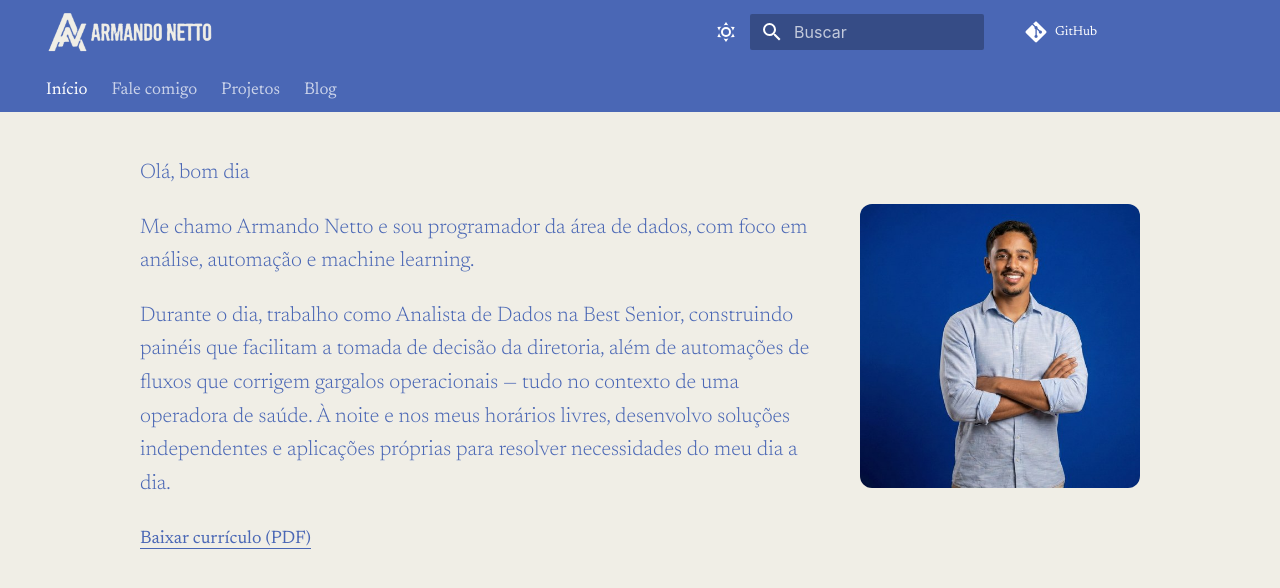
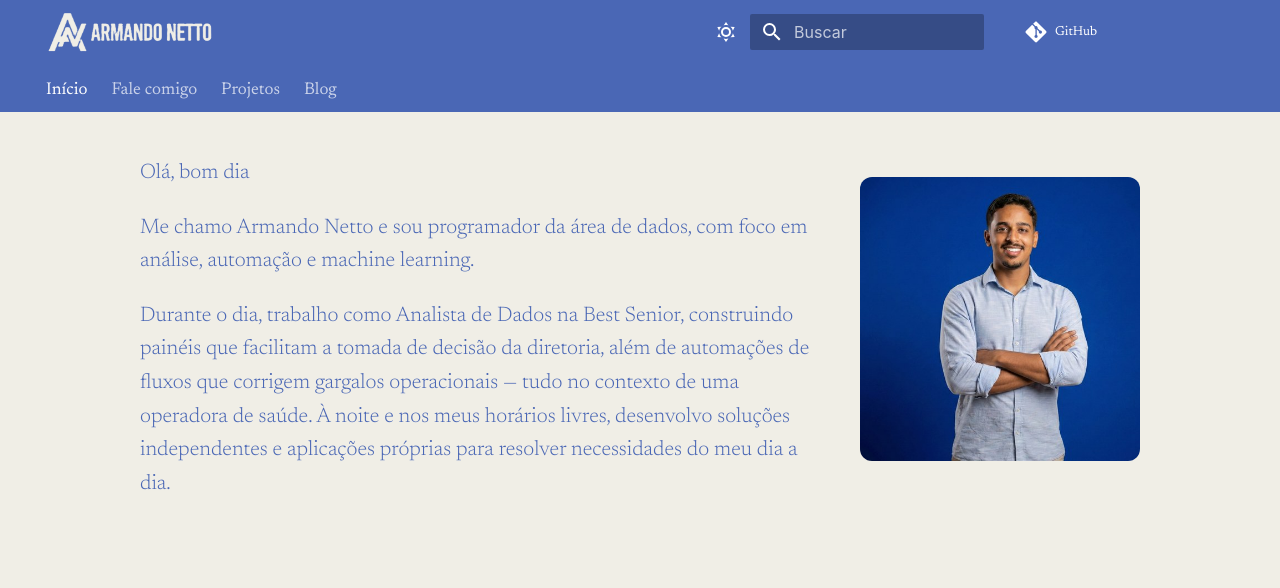
Before and after one commit to armandonettox/portifolio, an MkDocs documentation site: the page built from docs/index.md, in a window 1280 px wide. Shown: the top 588 px of the page. Built offline with MkDocs 1.6.1 and Material for MkDocs 9.7.7, drawn with Linux system fonts in a browser that asks for light colours.

Commit message:
feat(home): remove link de baixar curriculo do hero
O link para o cv.pdf saiu da home a pedido; o CSS especifico dele
(.pf-cv-link) tambem foi removido por ficar sem uso.

```diff
--- a/docs/index.md
+++ b/docs/index.md
@@ -11,7 +11,6 @@ hide:
     <p><span id="pf-saudacao">Olá</span></p>
     <p>Me chamo Armando Netto e sou programador da área de dados, com foco em análise, automação e machine learning.</p>
     <p>Durante o dia, trabalho como Analista de Dados na Best Senior, construindo painéis que facilitam a tomada de decisão da diretoria, além de automações de fluxos que corrigem gargalos operacionais — tudo no contexto de uma operadora de saúde. À noite e nos meus horários livres, desenvolvo soluções independentes e aplicações próprias para resolver necessidades do meu dia a dia.</p>
-    <p><a href="assets/cv.pdf" download class="pf-link pf-cv-link">Baixar currículo (PDF)</a></p>
   </div>
   <img src="assets/profile.jpg" alt="Armando Netto" class="pf-hero-avatar" />
 </section>
--- a/docs/stylesheets/extra.css
+++ b/docs/stylesheets/extra.css
@@ -158,12 +158,6 @@ body,
   flex: 1 1 260px;
   min-width: 0;
 }
-/* link discreto de curriculo no fim da bio */
-.pf-cv-link {
-  font-size: 0.9rem;
-  font-weight: 400;
-}
-
 @media (max-width: 560px) {
   .pf-hero { gap: 1.2rem; padding: 1rem 0 0.8rem 0; }
   .pf-hero-avatar { width: 100%; height: auto; max-width: 260px; margin-left: 0; }
--- a/mkdocs.yml
+++ b/mkdocs.yml
@@ -45,7 +45,7 @@ plugins:
         - Bastidores
 
 extra_css:
-  - stylesheets/extra.css?v=20260729b
+  - stylesheets/extra.css?v=20260729c
 
 extra_javascript:
   - javascripts/extra.js
```
